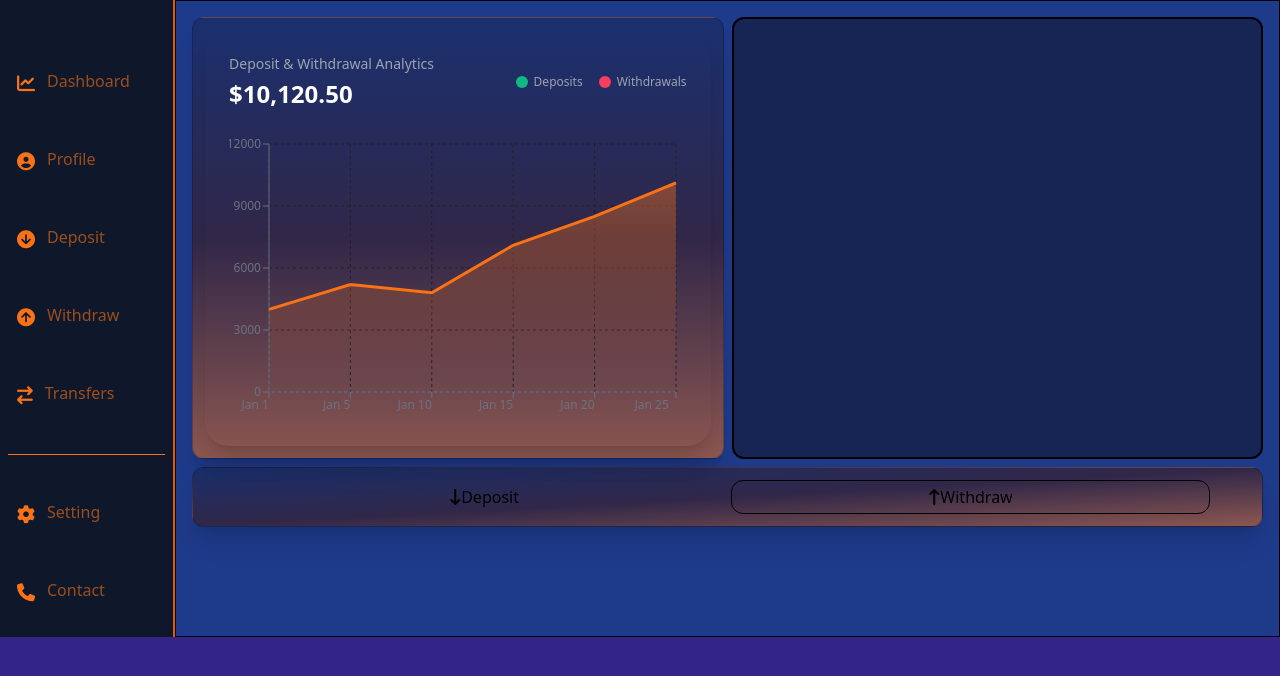
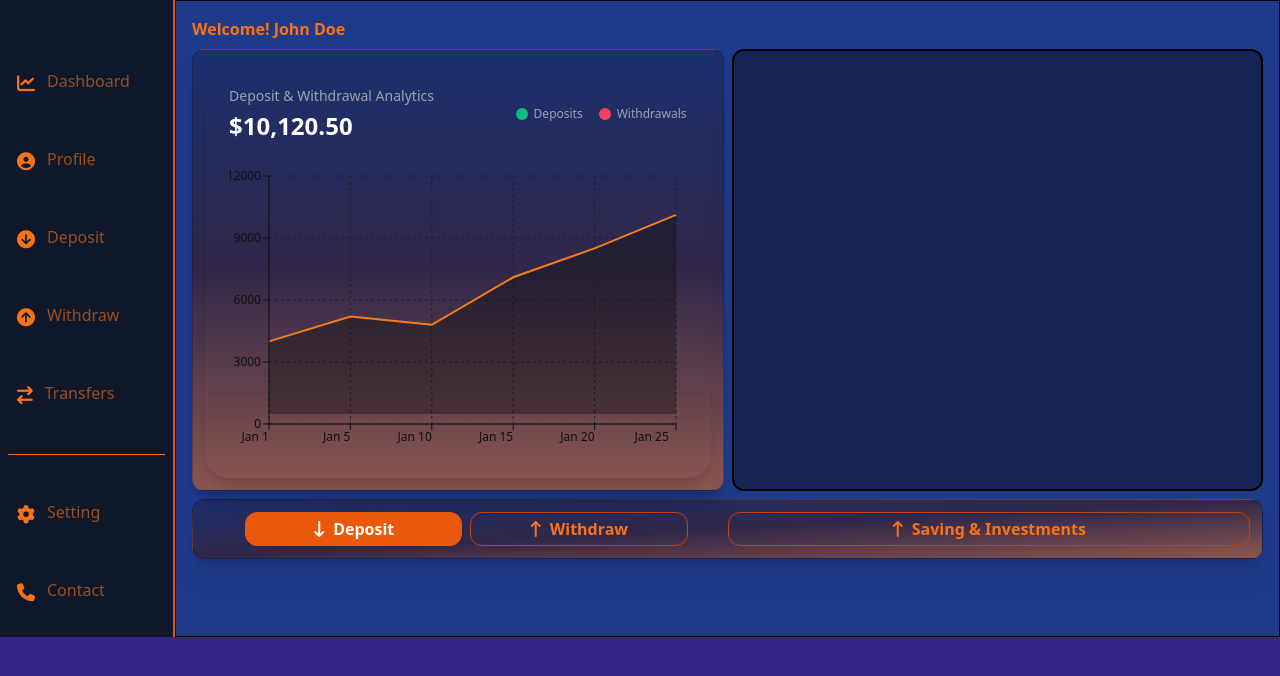
Before and after one commit to Raymond10253/Beta-Wallet, a React (Vite) app in the folder Beta Wallet/: page / in a window 1280 px wide. Shown: the top 676 px of the page. Built offline with nearby package versions, Linux system fonts and the light colour scheme.

Commit message:
feat:modified files

```diff
--- a/Beta Wallet/src/Contact.jsx
+++ b/Beta Wallet/src/Contact.jsx
@@ -1,13 +1,13 @@
 export default function Contact() {
     return(
         <>
-            <div id='contact' className='rounded-2xl flex w-full h-full mx-3 p-5 border-2 border-black/20 z-20 shadow shadow-2xl bg-blue-950/50'>
+            <div id='contact' className='rounded-2xl flex w-full h-full mx-3 p-5 border-2 border-black/20 z-20 shadow shadow-2xl bg-gradient-to-b from-blue-950/50 to-orange-700/50'>
             <div className='w-full'>
                <form action="" className='space-y-10'>
                     <div className='grid grid-cols-2 md:grid-cols-2 sm:grid-cols-1 lg:grid-cols-2 gap-4'>
                         <div>
                             <label htmlFor="" className="block text-md font-medium uppercase text-orange-600 my-2">Username</label>
-                            <input type="text" required className='mt-4 px-2 py-3 rounded-xl w-full'/>
+                            <input type="text" required className='mt-4 px-2 py-3 rounded-xl w-full z-10 shadow shadow-2xl'/>
                         </div>
                         <div>
                             <label htmlFor="" className="block text-md font-medium uppercase text-orange-600 my-2">email</label>
@@ -26,7 +26,7 @@ export default function Contact() {
                         </div>
                         <div>
                             <button>
-                                <i className='fa-solid fa-paper-plane block text-md font-medium uppercase text-orange-600 my-2 py-3 px-4 rounded-2xl border border-orange-600 hover:bg-orange-600 hover:text-white'></i>
+                                <i className='fa-solid fa-paper-plane block text-md font-medium my-2 py-3 px-4 rounded-2xl border border-orange-600 hover:bg-orange-700 bg-orange-600 text-white'></i>
                             </button>
                         </div>
 
--- a/Beta Wallet/src/Overview.jsx
+++ b/Beta Wallet/src/Overview.jsx
@@ -9,6 +9,7 @@ import {
   CartesianGrid
 } from 'recharts';
 
+
 // Sample data tracking deposits and withdrawals over time
 const financialData = [
   { date: 'Jan 1', balance: 4000, deposit: 1200, withdrawal: 200 },
@@ -18,10 +19,14 @@ const financialData = [
   { date: 'Jan 20', balance: 8500, deposit: 2500, withdrawal: 1100 },
   { date: 'Jan 25', balance: 10120, deposit: 3500, withdrawal: 1880 },
 ];
+
 export default function Overview() {
     return(
         <>
             <div className="relative w-full h-full border border-black bg-blue-900 p-4 inset-0 z-20">
+                <div className='mb-2 text-orange-500 font-bold'>
+                    <span>Welcome! John Doe</span>
+                </div>
                 <div className="grid grid-cols-2 md:grid-cols-1 sm:grid-cols-1 lg:grid-cols-2 gap-2">
                     <div className="p-3 w-full rounded-xl border border-black/20 shadow shadow-xl bg-gradient-to-b from-blue-950/50 via-orange-950/50 to-orange-500/50">
                         <div className="bg-transparent p-6 rounded-3xl shadow-xl w-full">
@@ -48,21 +53,21 @@ export default function Overview() {
                                 <AreaChart data={financialData} margin={{ top: 10, right: 10, left: -20, bottom: 0 }}>
                                     <defs>
                                     <linearGradient id="colorBalance" x1="0" y1="0" x2="0" y2="1">
-                                        <stop offset="5%" stopColor="#f97316" stopOpacity={0.4}/>
-                                        <stop offset="95%" stopColor="#f97316" stopOpacity={0}/>
+                                        <stop offset="95%" stopColor="#101010" stopOpacity={0.4}/>
+                                        <stop offset="90%" stopColor="#101010" stopOpacity={0}/>
                                     </linearGradient>
                                     </defs>
                                     <CartesianGrid strokeDasharray="3 3" stroke="#221f2b" />
-                                    <XAxis dataKey="date" stroke="#6b7280" textAnchor="end" tick={{ fontSize: 12 }} />
-                                    <YAxis stroke="#6b7280" tick={{ fontSize: 12 }} />
+                                    <XAxis dataKey="date" stroke="#101010" textAnchor="end" tick={{ fontSize: 12 }} />
+                                    <YAxis stroke="#101010" tick={{ fontSize: 12 }} />
                                     <Tooltip
-                                    contentStyle={{ backgroundColor: '#1a1721', borderColor: '#374151', borderRadius: '1rem', color: '#fff' }}
+                                    contentStyle={{ backgroundColor: '#1a1721', borderColor: '#374151', borderRadius: '1px', color: '#fff' }}
                                     />
                                     <Area
                                     type="linear"
                                     dataKey="balance"
-                                    stroke="#f97316"
-                                    strokeWidth={3}
+                                    stroke="#f87c17"
+                                    strokeWidth={2}
                                     fillOpacity={1}
                                     fill="url(#colorBalance)"
                                     />
@@ -71,20 +76,31 @@ export default function Overview() {
                             </div>
                         </div>
                     </div>
-                    <div className="p-3 w-full rounded-xl bg-blue-950 border-2 border-black"></div>
+                    <div className="p-3 w-full rounded-xl bg-blue-950 border-2 border-black">
+
+                    </div>
                 </div>
                 <div>
                     <div className="p-3 w-full rounded-xl bg-gradient-to-br from-blue-950/50 via-orange-950/50 to-orange-500/50 border border-black/20 shadow shadow-xl mt-2">
                         <div></div>
-                        <div className="flex justify-center items-center space-x-2 px-10">
-                            <button className="w-full">
-                                <i class="fa-solid fa-arrow-down-long"></i>
-                                <span>Deposit</span>
-                            </button>
-                            <button className="w-full border border-black py-1 rounded-xl">
-                                <i class="fa-solid fa-arrow-up-long"></i>
-                                <span>Withdraw</span>
-                            </button>
+                        <div className='grid grid-cols-2 md:grid-cols-1 sm:grid-cols-1 lg:grid-cols-2'>
+                            <div className="flex justify-center items-center space-x-2 px-10">
+                                <button className="w-full bg-orange-600 hover:bg-orange-700 text-white border border-orange-600 py-1 rounded-xl space-x-2 font-bold">
+                                    <i className="fa-solid fa-arrow-down-long"></i>
+                                    <span>Deposit</span>
+                                </button>
+                                <button className="w-full border border-orange-700 text-orange-500 py-1 rounded-xl space-x-2 font-bold hover:bg-orange-700 hover:text-white">
+                                    <i className="fa-solid fa-arrow-up-long"></i>
+                                    <span>Withdraw</span>
+                                </button>
+                            </div>
+                            <div>
+                                <button className="w-full border border-orange-700 text-orange-500 py-1 rounded-xl space-x-2 font-bold hover:bg-orange-700 hover:text-white">
+                                    <i className="fa-solid fa-arrow-up-long"></i>
+                                    <span>Saving & Investments</span>
+                                </button>
+                            </div>
+
                         </div>
                     </div>
                 </div>
```
